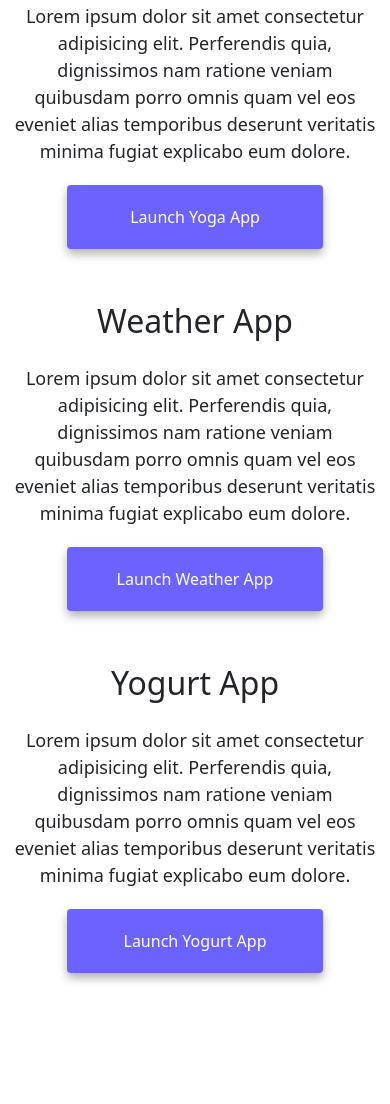
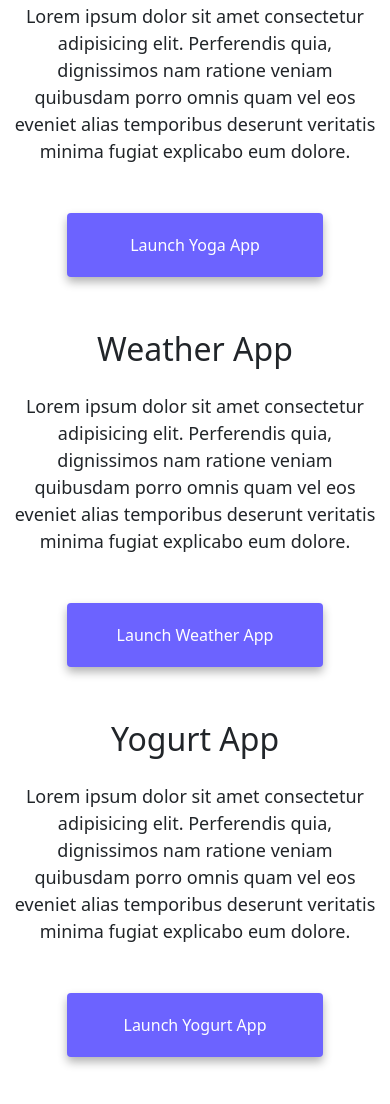
Before and after one commit to Chihiro-001/Portfolio-responsive-practice, a plain HTML site: page index.html in a window 390 px wide. Shown: the part 506-1610 px from the top of the page. Before the commit the page ends 1579 px from the top, so only its background shows below. Drawn offline with nearby package versions, Linux system fonts and the light colour scheme.

Commit message:
Updated my pages of responsive

```diff
--- a/index.html
+++ b/index.html
@@ -90,7 +90,9 @@
             eos eveniet alias temporibus deserunt veritatis minima fugiat
             explicabo eum dolore.
           </p>
-          <a href="" class="app-link" title="Yoga app">Launch Yoga App</a>
+          <div class="mt-5">
+            <a href="" class="app-link" title="Yoga app">Launch Yoga App</a>
+          </div>
         </div>
       </div>
       <div class="row mt-5">
@@ -102,7 +104,11 @@
             eos eveniet alias temporibus deserunt veritatis minima fugiat
             explicabo eum dolore.
           </p>
-          <a href="" class="app-link" title="Weather app">Launch Weather App</a>
+          <div class="mt-5">
+            <a href="" class="app-link" title="Weather app"
+              >Launch Weather App</a
+            >
+          </div>
         </div>
         <div class="col-sm-6">
           <img
@@ -128,7 +134,9 @@
             eos eveniet alias temporibus deserunt veritatis minima fugiat
             explicabo eum dolore.
           </p>
-          <a href="" class="app-link" title="Yogurt app">Launch Yogurt App</a>
+          <div class="mt-5">
+            <a href="" class="app-link" title="Yogurt app">Launch Yogurt App</a>
+          </div>
         </div>
       </div>
     </div>
```
